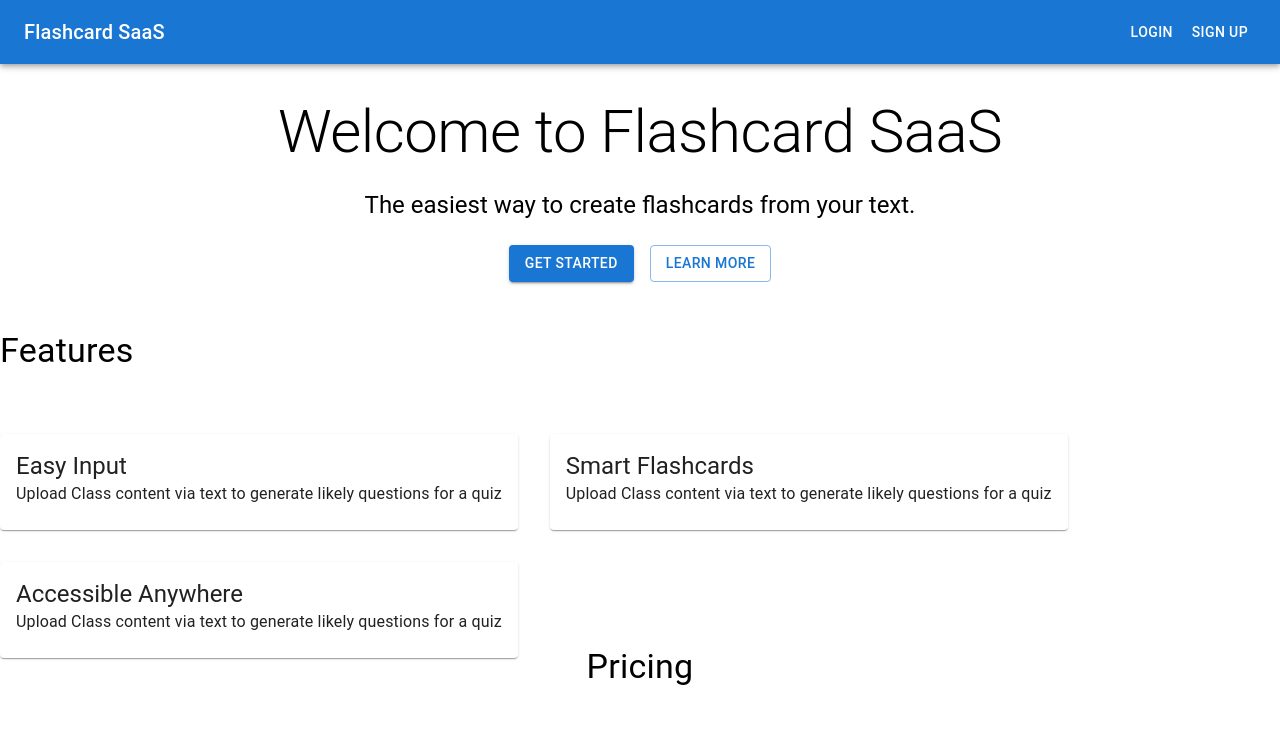
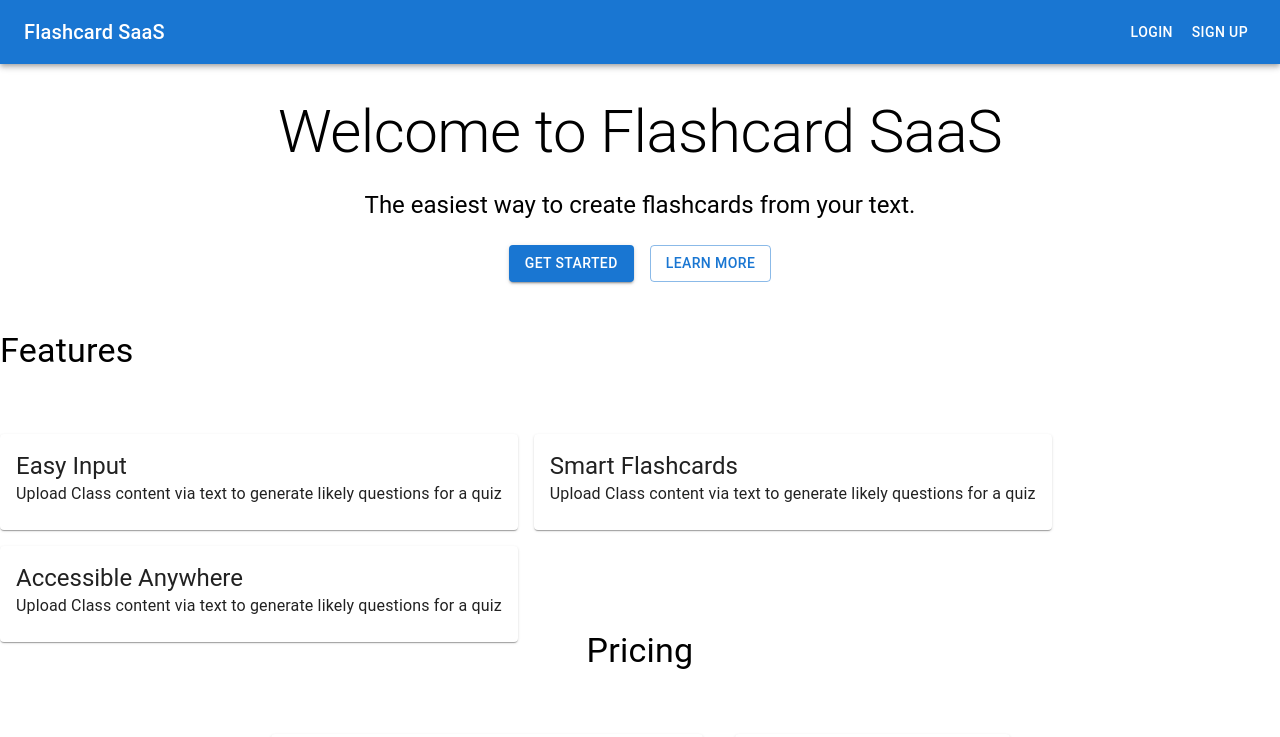
Before and after one commit to Moyinoluwa-10/ai-flashcards-and-stripe, a Next.js app: page / in a window 1280 px wide. Shown: the top 737 px of the page. Built offline with nearby package versions, Linux system fonts and the light colour scheme; no server answers.

Commit message:
implemented google analytics

```diff
--- a/app/layout.js
+++ b/app/layout.js
@@ -1,6 +1,7 @@
 import { Inter } from "next/font/google";
 import "./globals.css";
 import { ClerkProvider } from "@clerk/nextjs";
+import  Script  from "next/script";
 
 const inter = Inter({ subsets: ["latin"] });
 
@@ -12,6 +13,17 @@
 export default function RootLayout({ children }) {
   return (
     <ClerkProvider>
+      <head>
+      <Script async src="https://www.googletagmanager.com/gtag/js?id=G-9KZV5G632Q"></Script>
+      <Script id="google-analytics">
+        {`
+        window.dataLayer = window.dataLayer || []
+        function gtag(){dataLayer.push(arguments);}
+        gtag('js', new Date());
+        gtag('config', 'G-9KZV5G632Q');
+`}
+      </Script>
+      </head>
     <html lang="en">
       <body className={inter.className}>{children}</body>
     </html>
--- a/app/page.js
+++ b/app/page.js
@@ -63,9 +63,9 @@
     </Button>
     </Box>
 
-    <Box sx={{my: 6}}>
-      <Typography variant="h4" component="h2" gutterBottom>Features</Typography>
-      <Grid container spacing={4} position="relative" top="50px">
+    <Box sx={{my: 6}} alignItems="center" >
+      <Typography variant="h4" component="h2" gutterBottom >Features</Typography>
+      <Grid container spacing={2} position="relative" top="50px">
         {/* Feature items */}
         <Grid item>
         <Card padding={2}>
```
